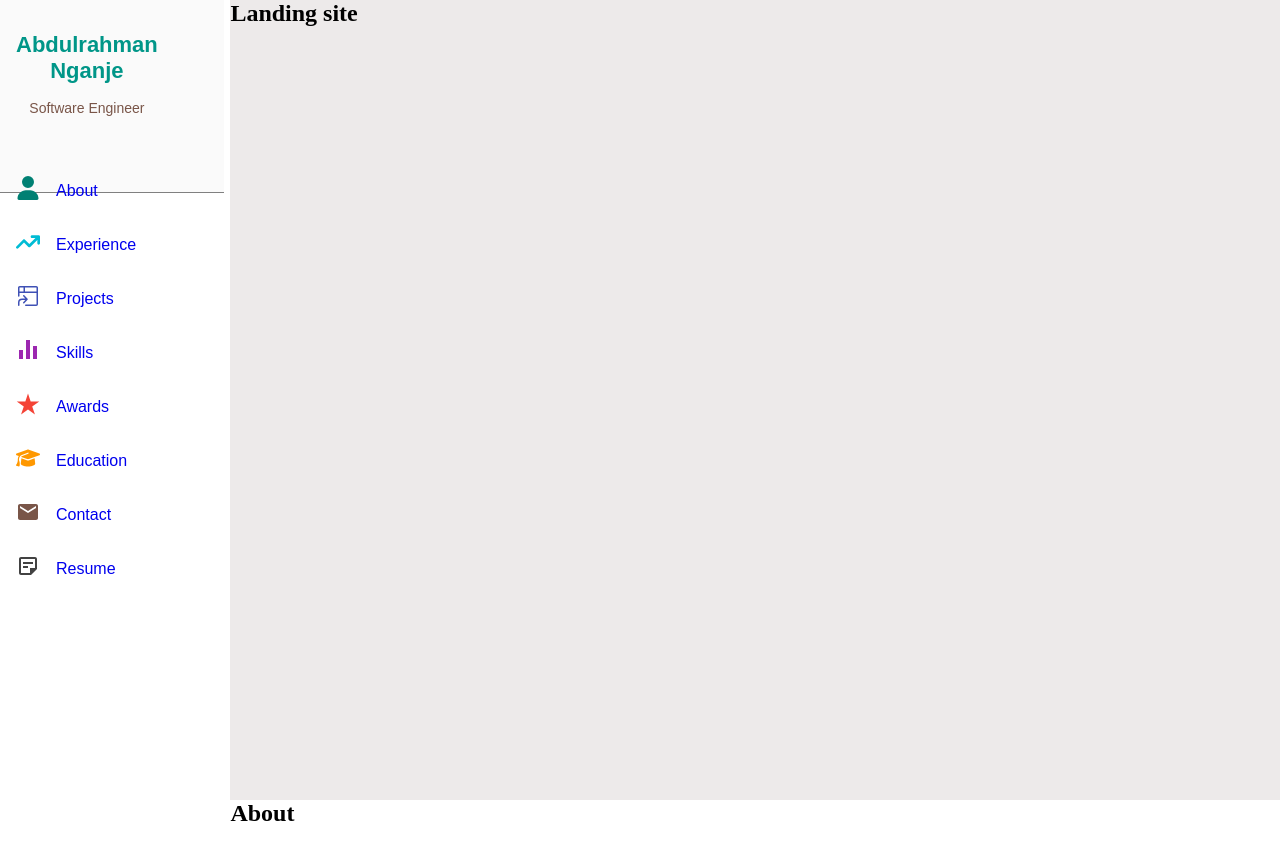
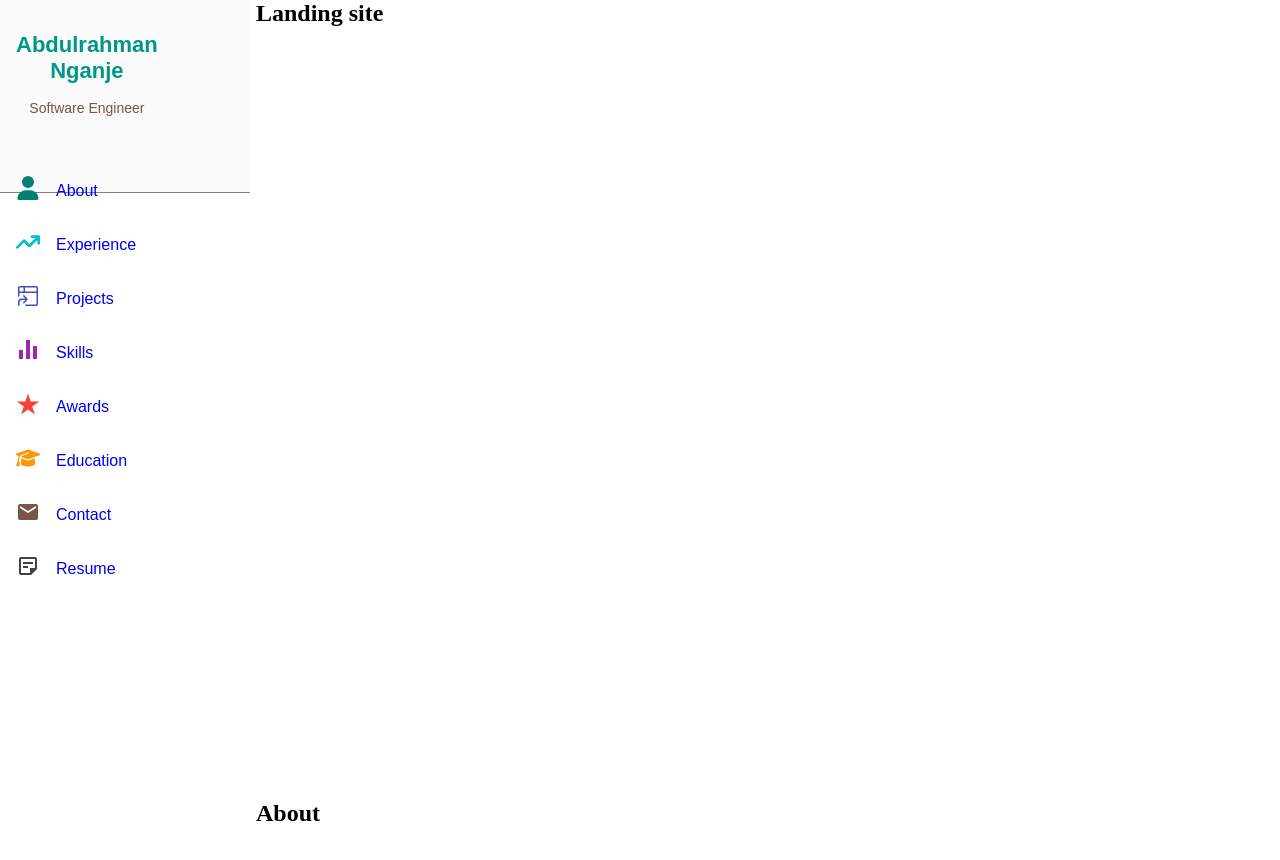
Before and after one commit to asnganje/professional-portoflio-v1, a React (Vite) app: page / in a window 1280 px wide. Shown: the top 860 px of the page. Built offline with nearby package versions, Linux system fonts and the light colour scheme.

Commit message:
Modify styling

```diff
--- a/src/index.css
+++ b/src/index.css
@@ -56,6 +56,7 @@ main {
     flex-direction: column;
     margin: 0;
     cursor: pointer;
+    width: 100%;
 }
 
 .logo-div, h3 {
@@ -102,18 +103,20 @@ main {
 
     main {
         display: flex;
+        gap: 0;
         height: 100vh;
+        width: 100vw;
     }
 
     .navbar-sidebar-container {
         display: flex;
         flex-direction: column;
-        width: 18vw;
+        min-width: 20vw;
     }
 
     .navbar-div {
         position: fixed;
-        width: 15vw;
+        width: 17%;
         height: 20vh;
         padding: 1rem;
         border-bottom: 1px solid grey;
@@ -121,8 +124,7 @@ main {
 
     .outlet {
         flex-grow: 1;
-        width: 82vw;
-        background-color: rgb(237, 234, 234);
+        width: 80vw;
     }
     .navbar-div {
         background: #fafafa;
@@ -133,7 +135,7 @@ main {
 .sidebar-container-bg-screen {
     position: fixed;
     top: 10rem;
-    width: 10vw;
+    width: 20vw;
     height: 80vh;
 }
 
@@ -150,6 +152,7 @@ main {
     grid-template-columns: 1fr;
     row-gap: 1.5rem;
     padding: 1rem;
+    width: 17vw;
     font-family: sans-serif;
 }
 
@@ -159,6 +162,7 @@ main {
     align-items: center;
     gap: 1rem;
     text-decoration: none;
+    width: 100%;
 }
 
 .txt {
@@ -190,6 +194,7 @@ main {
 .land {
     height: 100vh;
     position:relative;
+    width: 100%;
     top: 0;
 }
 
@@ -206,7 +211,7 @@ main {
         /* position:relative;  */
         /* top: 5rem; */
         padding-top: 15vh;
-        overflow: hidden;
+        /* overflow: hidden; */
     }
 
 }
```
